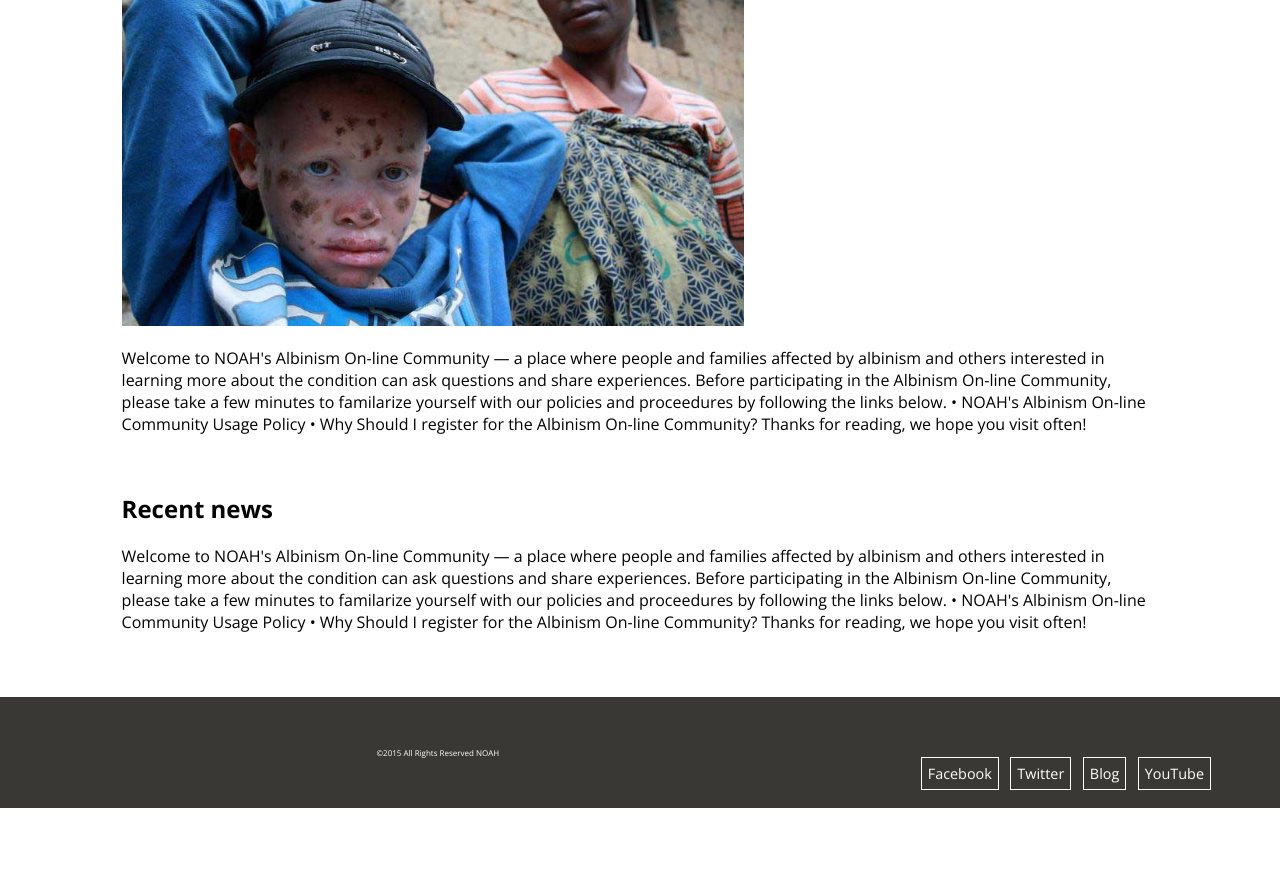
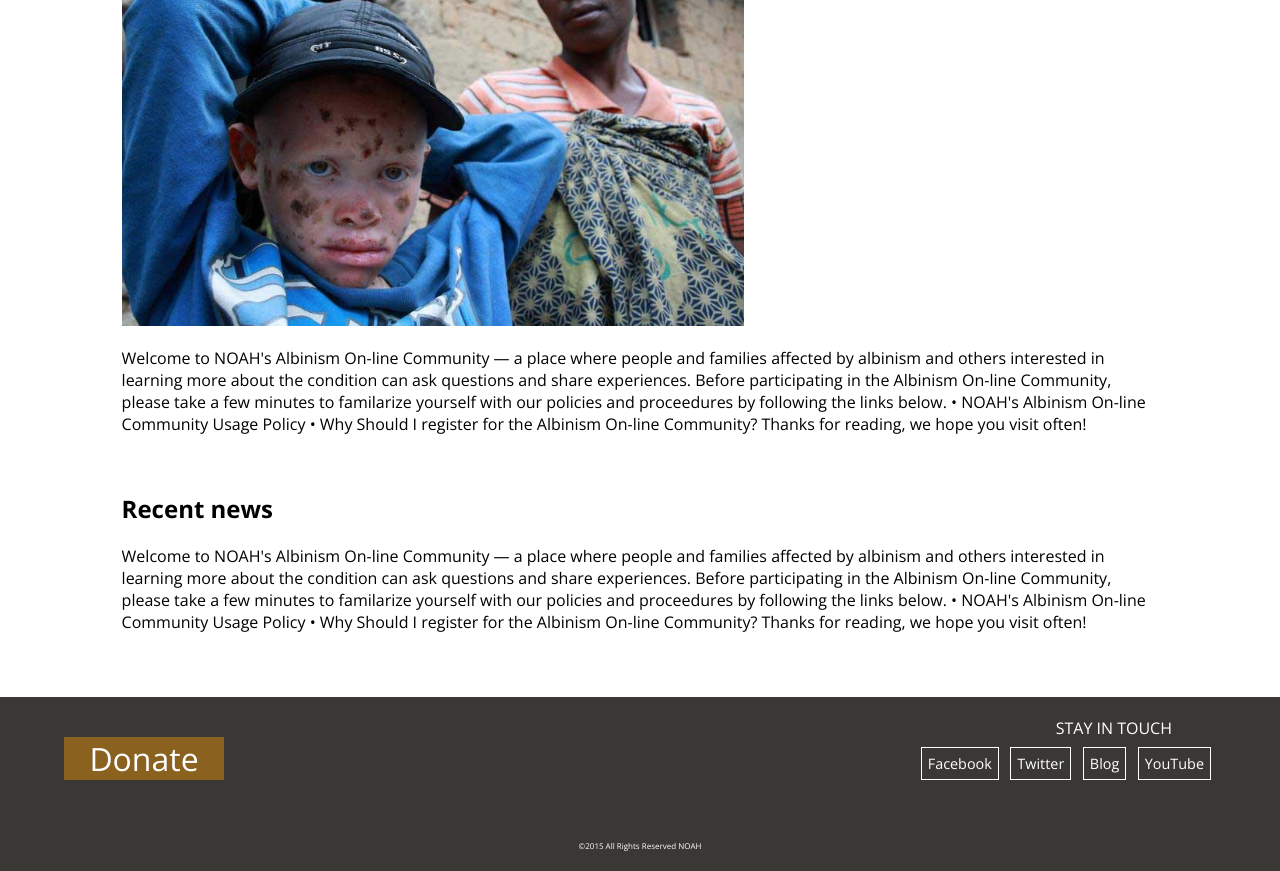
Before and after one commit to lorefranko/noah-albinism, a Jekyll site: the page built from index.html, in a window 1280 px wide, cut to the strip 1042-1913 px from the top of the page. Built offline with Jekyll 4.4.1, drawn with Linux system fonts in a browser that asks for light colours; nearby versions of some CDN libraries; Markdown is read by kramdown in place of the engine named in the settings; before the commit the page ends 1850 px from its top, so only the background shows below that.

Commit message:
react (main.css) update footer style
update footer style on donate , and social media.

still working on

```diff
--- a/_includes/footer.html
+++ b/_includes/footer.html
@@ -1,5 +1,6 @@
 
   <div id="my-footer">
+  	<h2 class="touch"> STAY IN TOUCH </h2>
   		<ul class="social">
 				<li><a href="https://www.facebook.com/NOAH.Albinism"></i><span>Facebook</span></a></li>
 				<li><a href="https://twitter.com/AlbinismCanada"></i><span>Twitter</span></a></li>
@@ -7,4 +8,7 @@
 				<li><a href="https://www.youtube.com/user/NOAHAlbinism"><span>YouTube</span></a></li>
 			</ul>
 	</div>
+	<div class="donate-footer">
+		<a href="{{site.baseurl}}/donate.html"><span>Donate</span></a>
+	</div>
 	<div class="copyright">©2015 All Rights Reserved NOAH</div>
--- a/css/style.css
+++ b/css/style.css
@@ -117,7 +117,7 @@
 body {
   margin: 0;
   font-family: 'Open Sans', sans-serif;
-  font-weight: 400;
+  font-weight: 300;
   background-color: #fff; }
 
 /* line 8, /Users/LorenaFranco/Documents/GDx6/Interactive 5/noah-albinism/scss/components/main */
@@ -249,47 +249,70 @@ body {
     -webkit-transform: rotate(360deg);
             transform: rotate(360deg); } }
 
+/* line 123, /Users/LorenaFranco/Documents/GDx6/Interactive 5/noah-albinism/scss/components/main */
+.donate-footer {
+  font-size: 2em;
+  background-size: 200px;
+  background-color: rgba(218, 138, 11, 0.5);
+  margin-left: 5%;
+  width: 160px;
+  text-align: center; }
+  /* line 130, /Users/LorenaFranco/Documents/GDx6/Interactive 5/noah-albinism/scss/components/main */
+  .donate-footer a {
+    text-decoration: none;
+    color: #fff; }
+
 /* ----------FOOTER-----------*/
-/* line 125, /Users/LorenaFranco/Documents/GDx6/Interactive 5/noah-albinism/scss/components/main */
+/* line 138, /Users/LorenaFranco/Documents/GDx6/Interactive 5/noah-albinism/scss/components/main */
 footer {
   background-color: #3a3835;
   /*background: url("...images/dark_dotted_@2X.png");
 	background-size: cover;*/
-  padding: 50px 0px 50px 0px; }
-  /* line 130, /Users/LorenaFranco/Documents/GDx6/Interactive 5/noah-albinism/scss/components/main */
+  padding: 40px 0px 20px 0px; }
+  /* line 143, /Users/LorenaFranco/Documents/GDx6/Interactive 5/noah-albinism/scss/components/main */
   footer li {
     list-style-type: none;
     margin: 5px; }
 
-/* line 136, /Users/LorenaFranco/Documents/GDx6/Interactive 5/noah-albinism/scss/components/main */
+/* line 149, /Users/LorenaFranco/Documents/GDx6/Interactive 5/noah-albinism/scss/components/main */
 #my-footer a {
   color: #fff;
   font-size: 3em; }
 
-/* line 141, /Users/LorenaFranco/Documents/GDx6/Interactive 5/noah-albinism/scss/components/main */
+/* line 154, /Users/LorenaFranco/Documents/GDx6/Interactive 5/noah-albinism/scss/components/main */
+.touch {
+  float: right;
+  margin: -20px;
+  font-size: 1em;
+  font-weight: 400;
+  padding-right: 10%;
+  color: #fff; }
+
+/* line 163, /Users/LorenaFranco/Documents/GDx6/Interactive 5/noah-albinism/scss/components/main */
 .social {
   font-size: 0.3em;
   font-weight: 300;
   float: right;
   padding-right: 5%; }
-  /* line 146, /Users/LorenaFranco/Documents/GDx6/Interactive 5/noah-albinism/scss/components/main */
+  /* line 168, /Users/LorenaFranco/Documents/GDx6/Interactive 5/noah-albinism/scss/components/main */
   .social a {
     text-decoration: none; }
-  /* line 149, /Users/LorenaFranco/Documents/GDx6/Interactive 5/noah-albinism/scss/components/main */
+  /* line 171, /Users/LorenaFranco/Documents/GDx6/Interactive 5/noah-albinism/scss/components/main */
   .social li {
     border: solid #fff 1px;
     display: inline-block;
     padding: 6px; }
-    /* line 153, /Users/LorenaFranco/Documents/GDx6/Interactive 5/noah-albinism/scss/components/main */
+    /* line 175, /Users/LorenaFranco/Documents/GDx6/Interactive 5/noah-albinism/scss/components/main */
     .social li:hover {
       background-color: rgba(218, 138, 11, 0.5); }
 
-/* line 159, /Users/LorenaFranco/Documents/GDx6/Interactive 5/noah-albinism/scss/components/main */
+/* line 181, /Users/LorenaFranco/Documents/GDx6/Interactive 5/noah-albinism/scss/components/main */
 .copyright {
   font-weight: 300;
   color: #fff;
   font-size: 0.5em;
-  text-align: center; }
+  text-align: center;
+  margin-top: 60px; }
 
 /* MEdia queries
 
```
Also changed, not shown: scss/components/_main.scss (+25 -2 lines), 1 other file.
